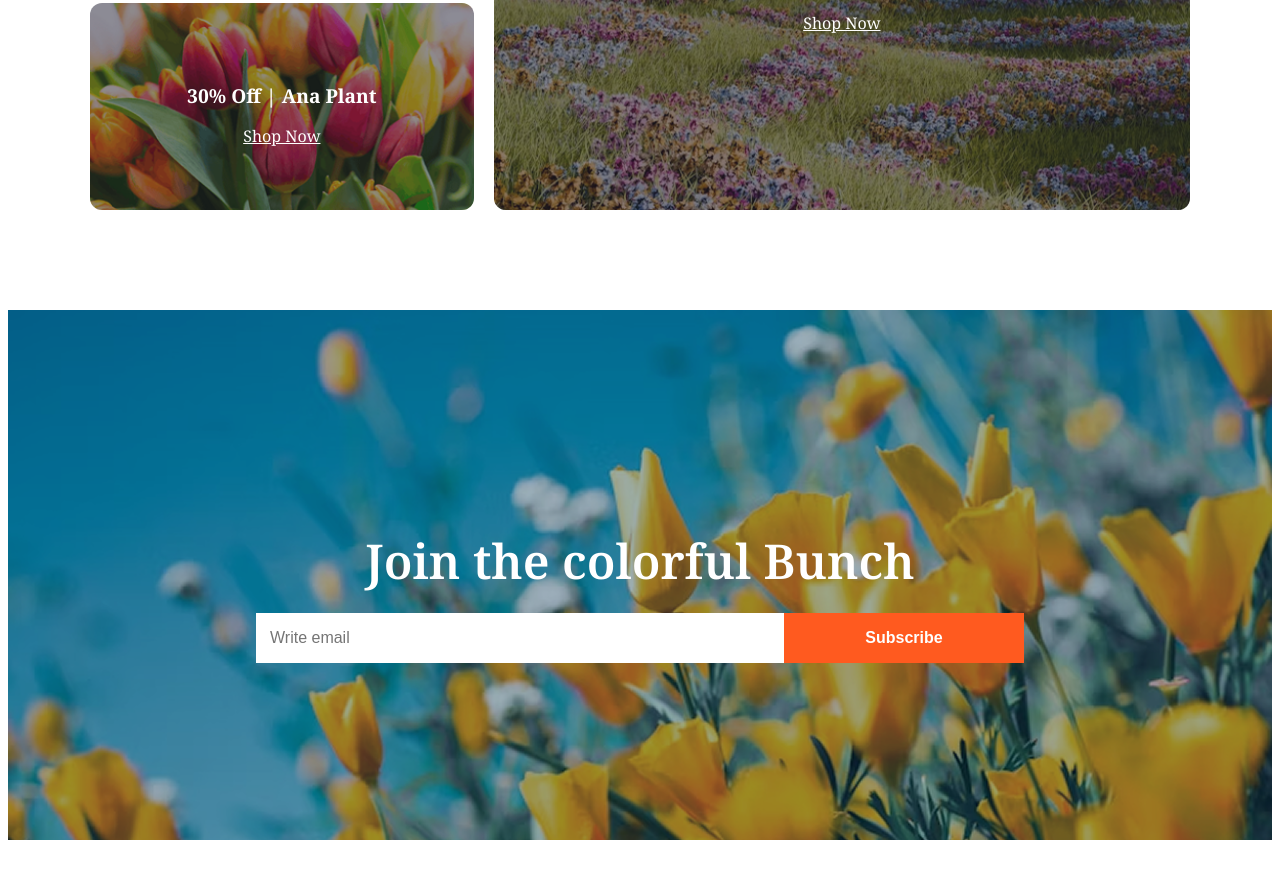
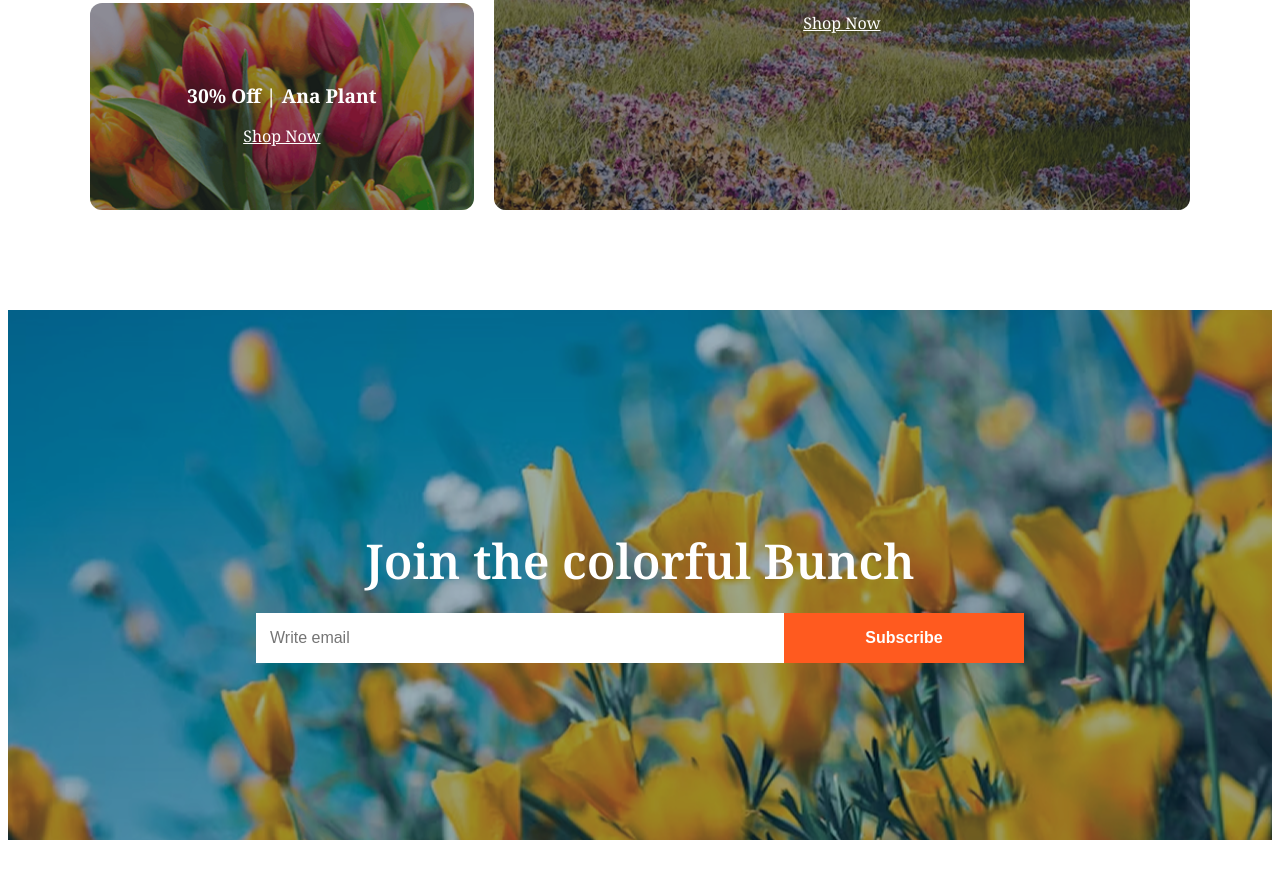
Before and after one commit to ahhridoy01/responsive-flower, a plain HTML site: page index.html in a window 1280 px wide. Shown: the part 2883-3761 px from the top of the page. Drawn offline with Linux system fonts and the light colour scheme.

Commit message:
readd subscribe

```diff
--- a/styles/style.css
+++ b/styles/style.css
@@ -343,7 +343,7 @@ button {
 .subscribe-section {
     margin: 100px auto;
     height: 530px;
-    background: url('/assets/news-letter-bg.png');
+    background: url('/assets/news-letter-bg.png') no-repeat center center;;
     display: flex;
     justify-content: center;
     align-items: center;
```
